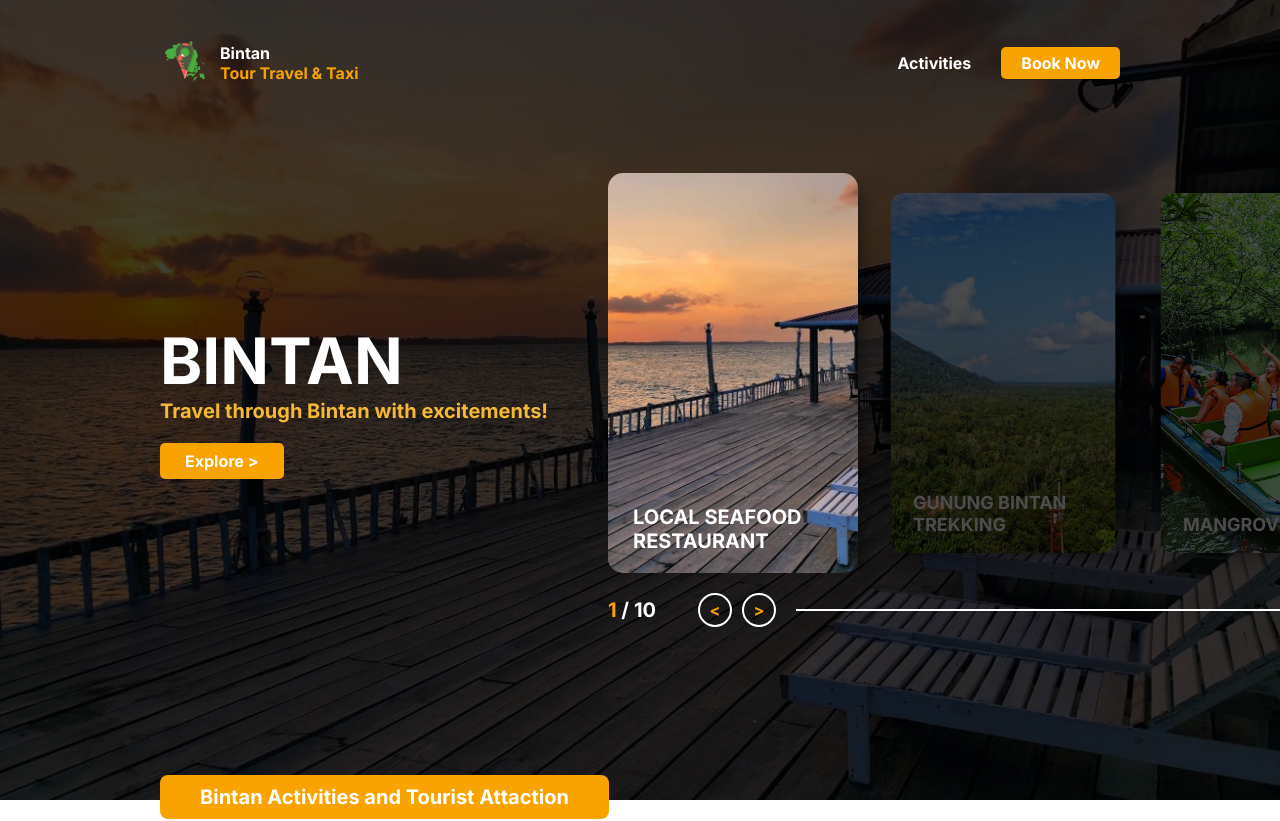
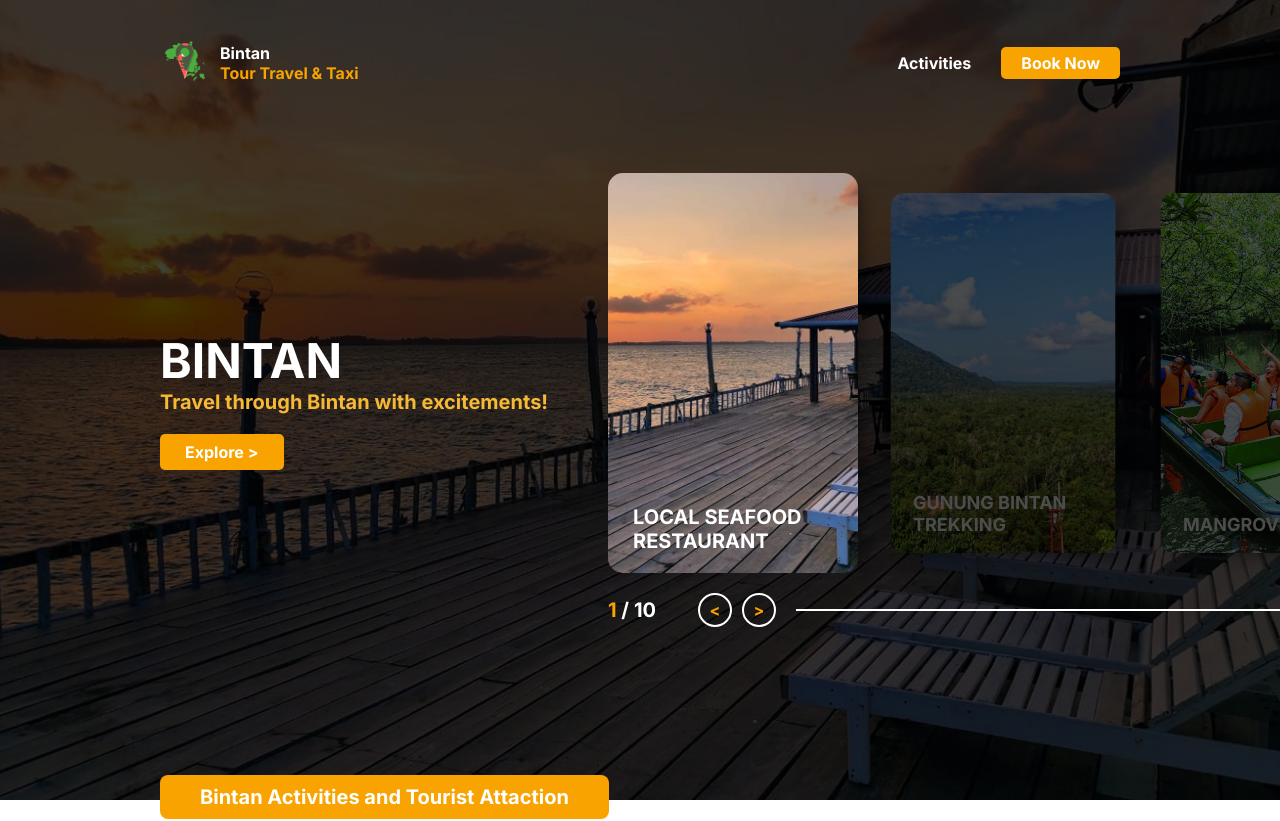
Before and after one commit to FelixFern/Travel-Website, a React (Create React App) app: page / in a window 1280 px wide. Shown: the top 821 px of the page. Built offline with nearby package versions, Linux system fonts and the light colour scheme.

Commit message:
another small SEO Optimization

```diff
--- a/public/index.html
+++ b/public/index.html
@@ -7,7 +7,7 @@
     <meta name="theme-color" content="#000000" />
     <meta
       name="description"
-      content="Web site created using create-react-app"
+      content="Need a transportation for your time in Bintan, Kepulauan Riau? Bintan Tour, Travel, and Taxi present an affordable travel services for your holiday here!"
     />
     <link rel="apple-touch-icon" href="%PUBLIC_URL%/logo192.png" />
     <!--
--- a/src/styles/App.scss
+++ b/src/styles/App.scss
@@ -17,7 +17,7 @@ $blue: #63BCE5;
 }
 
 h1 {
-    font-size: 4rem;
+    font-size: 3rem;
 }
 
 h2 {
```
